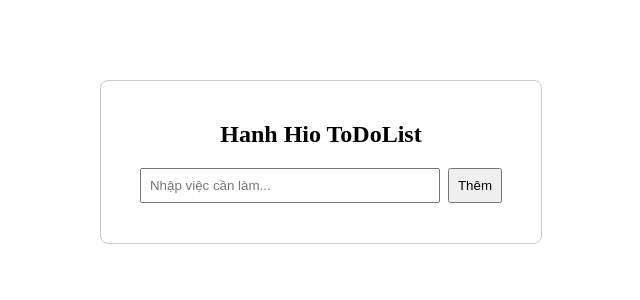
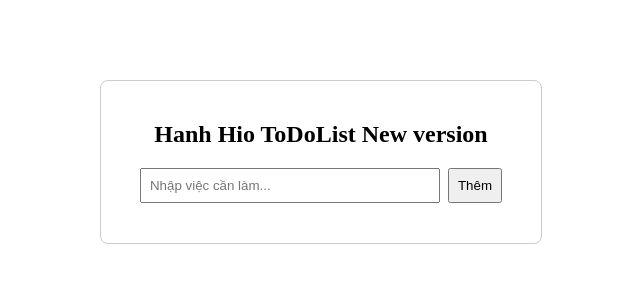
Before and after one commit to hanh-dev/fe-dockerize, a React (Vite) app: page / in a window 1280 px wide. Shown: the top 300 px of the page, without its empty margins (319-959 px from the left). Built offline with nearby package versions, Linux system fonts and the light colour scheme.

Commit message:
Update code

```diff
--- a/src/components/ToDoList.tsx
+++ b/src/components/ToDoList.tsx
@@ -25,7 +25,7 @@ const ToDoList: React.FC = () => {
         borderRadius: 8,
       }}
     >
-      <h2>Hanh Hio ToDoList</h2>
+      <h2>Hanh Hio ToDoList New version</h2>
       <input
         type="text"
         value={input}
```
